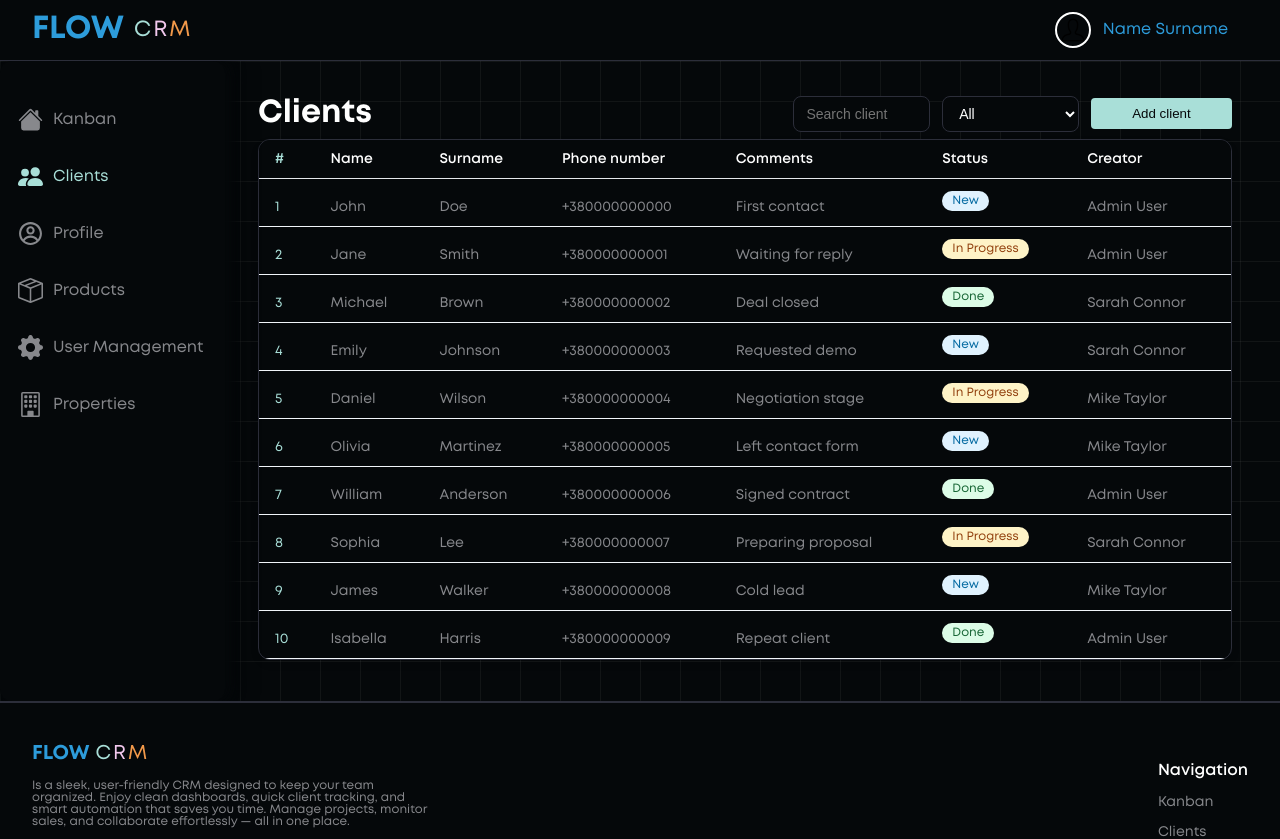
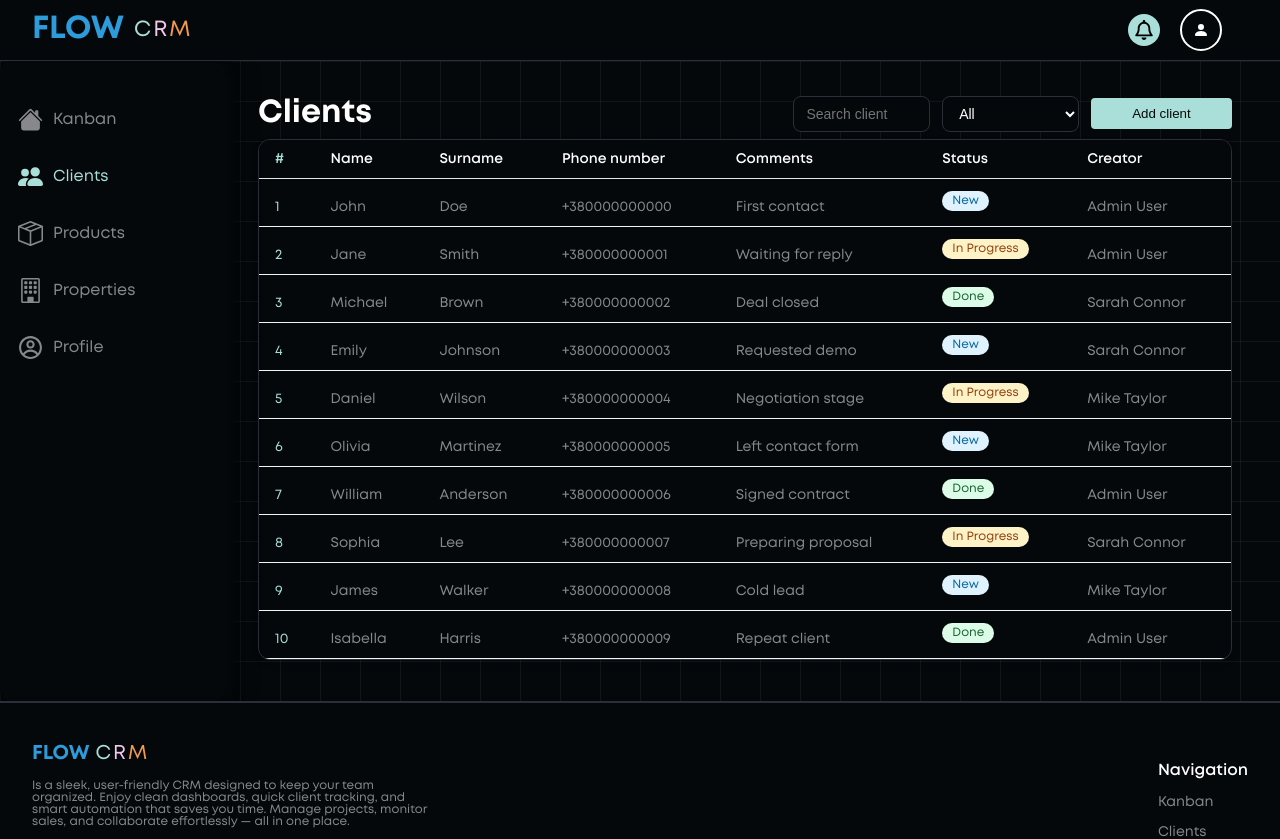
Before and after one commit to Vitalii120296/FLOW_CRM, a React (Vite) app: page /#/crm/clients in a window 1280 px wide. Shown: the top 839 px of the page. Built offline with nearby package versions, Linux system fonts and the light colour scheme.

Commit message:
comment UserManagment page and change Header

```diff
--- a/src/Root.tsx
+++ b/src/Root.tsx
@@ -2,7 +2,7 @@ import { HashRouter as Router, Route, Routes, Navigate } from 'react-router-dom'
 import { App } from './app/App.tsx'
 import { Kanban } from './pages/KanbanPage/Kanban.tsx'
 import { ClientsPage } from './pages/ClientsPage/ClientsPage.tsx'
-import { UserManagmentPage } from './pages/UserManagmentPage/UserManagmentPage.tsx'
+// import { UserManagmentPage } from './pages/UserManagmentPage/UserManagmentPage.tsx'
 import { ProductsPage } from './pages/ProductsPage/ProductsPage.tsx'
 import { CreateProductPage } from './pages/CreateProductPage/CreateProductPage.tsx'
 import { PropertiesPage } from './pages/PropertiesPage/PropertiesPage.tsx'
@@ -29,7 +29,8 @@ export const Root = () => {
           <Route path="products" element={<ProductsPage />} />
           <Route path="products/create" element={<CreateProductPage />} />
           <Route path="profile" element={<ProfilePage />} />
-          <Route path="user-management" element={<UserManagmentPage />} />
+          {/* //NOTE: закоментував */}
+          {/* <Route path="user-management" element={<UserManagmentPage />} /> */}
           <Route path="properties" element={<PropertiesPage />} />
         </Route>
 
--- a/src/widgets/Header/Header.module.scss
+++ b/src/widgets/Header/Header.module.scss
@@ -1,4 +1,24 @@
 @use '@styles/index' as *;
+
+.ballContainer {
+  width: auto;
+  height: auto;
+  background-color: $primary;
+  border-radius: 50%;
+  display: flex;
+
+  align-items: center;
+  justify-content: center;
+
+  padding: 6px;
+}
+
+.ball {
+  height: 20px;
+  width: 20px;
+
+  color: #000;
+}
 
 .header {
   height: 60px;
@@ -99,8 +119,8 @@
   }
 
   &__profileAvatar {
-    width: 32px;
-    height: 32px;
+    width: 38px;
+    height: 38px;
     border-radius: 50%;
     border: 2px solid #fff;
     overflow: hidden;
@@ -141,7 +161,7 @@
   &__profileDropdown {
     position: absolute;
     top: calc(100% + 14px);
-    left: -50%;
+    right: -25%;
     // transform: translate(-50%, -6px);
 
     min-width: 220px;
--- a/src/widgets/Header/Header.tsx
+++ b/src/widgets/Header/Header.tsx
@@ -1,7 +1,9 @@
 import { Link } from 'react-router-dom'
 import { BsCaretDownFill, BsJustify } from 'react-icons/bs'
-import Avatar from '/public/icons/avatar.png'
 import styles from './Header.module.scss'
+
+import { FaRegBell } from 'react-icons/fa6'
+import { BsFillPersonFill } from 'react-icons/bs'
 
 type Props = {
   setShowBurger: React.Dispatch<React.SetStateAction<boolean>>
@@ -22,16 +24,22 @@ export const Header: React.FC<Props> = ({ setShowBurger }) => {
           </Link>
 
           <div className={styles.header__profile}>
+            <div className={styles.ballContainer}>
+              <FaRegBell className={styles.ball} />
+            </div>
+
             <Link to="/crm/profile" className={styles.header__profileWrapper}>
               <div className={styles.header__profileAvatar}>
-                <img src={Avatar} alt="Avatar" />
+                <BsFillPersonFill />
               </div>
 
               {/* ТРИГГЕР */}
               <div className={styles.header__profileTrigger}>
-                <p className={styles.header__profileUserName}>Name Surname</p>
                 <BsCaretDownFill className="icon" />
+                {/* <p className={styles.header__profileUserName}>Name Surname</p> */}
+
                 {/* dropdown */}
+
                 <div className={styles.header__profileDropdown}>
                   <p className={styles.header__profileName}>Name Surname</p>
                   <p className={styles.header__profileEmail}>name.surname@mail.com</p>
--- a/src/widgets/Navbar/Navbar.tsx
+++ b/src/widgets/Navbar/Navbar.tsx
@@ -3,7 +3,7 @@ import {
   BsFillHouseFill,
   BsBoxSeam,
   BsPeopleFill,
-  BsGearFill,
+  // BsGearFill,
   BsBuilding,
   BsIndent,
 } from 'react-icons/bs'
@@ -56,25 +56,18 @@ export const Navbar: React.FC<Props> = ({ showBurger }) => {
         </li>
 
         <li className={s.nav_item}>
-          <NavLink to="/crm/profile" className={isActive}>
-            <CgProfile className={s.icon} />
-            <span>Profile</span>
-          </NavLink>
-        </li>
-
-        <li className={s.nav_item}>
           <NavLink to="/crm/products" className={isActive}>
             <BsBoxSeam className={s.icon} />
             <span>Products</span>
           </NavLink>
         </li>
 
-        <li className={s.nav_item}>
+        {/* <li className={s.nav_item}>
           <NavLink to="/crm/user-management" className={isActive}>
             <BsGearFill className={s.icon} />
             <span>User Management</span>
           </NavLink>
-        </li>
+        </li> */}
 
         <li className={s.nav_item}>
           <NavLink to="/crm/properties" className={isActive}>
@@ -82,6 +75,13 @@ export const Navbar: React.FC<Props> = ({ showBurger }) => {
             <span>Properties</span>
           </NavLink>
         </li>
+
+        <li className={s.nav_item}>
+          <NavLink to="/crm/profile" className={isActive}>
+            <CgProfile className={s.icon} />
+            <span>Profile</span>
+          </NavLink>
+        </li>
       </ul>
     </nav>
   )
```
